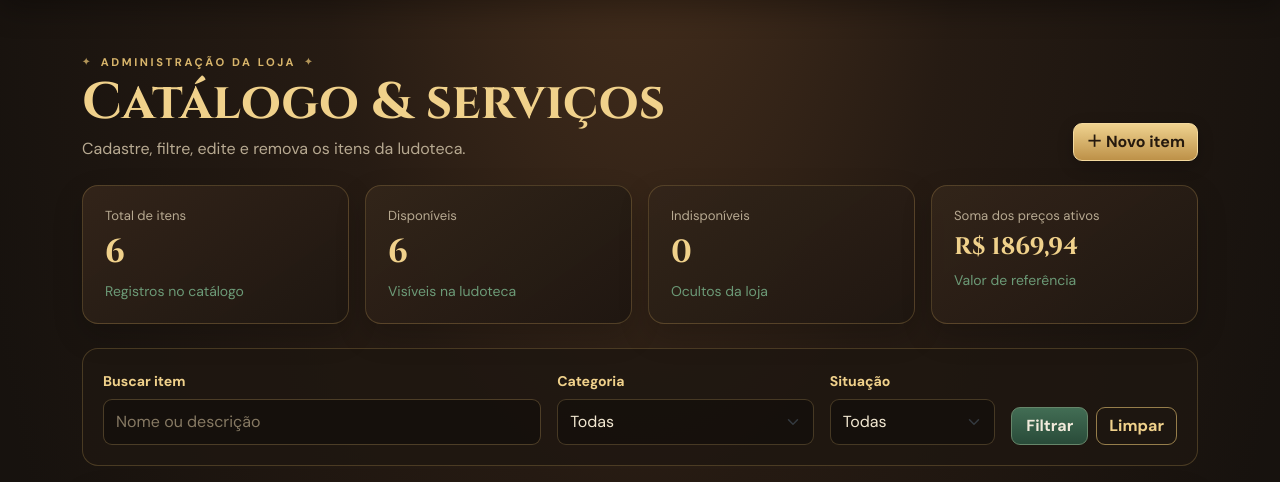
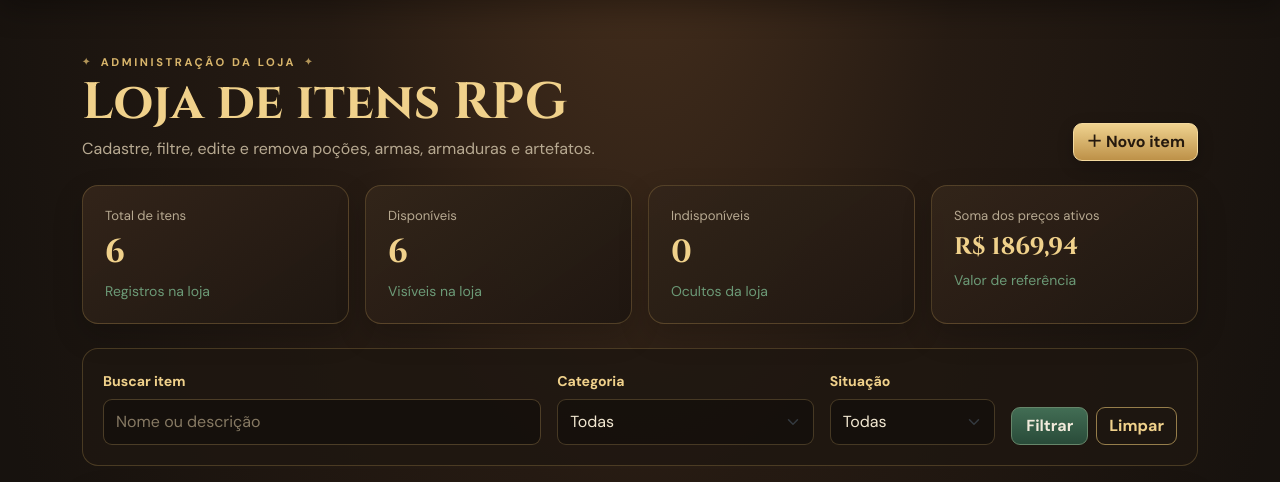
Before and after one commit to math3404/rpg-maker, a Django app: page /gerenciar/servicos/ in a window 1280 px wide. Shown: the part 79-561 px from the top of the page. Run offline with Django 5.2, Linux system fonts and the light colour scheme; the visitor is signed in with stand-in values (Sample User, id 1); data comes from the database, SQL or seed files in the repository.

Commit message:
Personaliza identidade RPG Maker: salão, loja e cadastro

```diff
--- a/taverna/templates/taverna/gerenciar_servicos.html
+++ b/taverna/templates/taverna/gerenciar_servicos.html
@@ -1,10 +1,10 @@
 {% extends 'taverna/base.html' %}
-{% block title %}Gerenciar catálogo | RPG Maker{% endblock %}
+{% block title %}Gerenciar loja | RPG Maker{% endblock %}
 {% block content %}
-<div class="d-flex flex-column flex-md-row justify-content-between align-items-md-end gap-3 mb-4"><div><span class="eyebrow">Administração da loja</span><h1 class="mb-1">Catálogo & serviços</h1><p class="muted mb-0">Cadastre, filtre, edite e remova os itens da ludoteca.</p></div><a class="btn btn-gold" href="{% url 'cadastrar_servico' %}">＋ Novo item</a></div>
+<div class="d-flex flex-column flex-md-row justify-content-between align-items-md-end gap-3 mb-4"><div><span class="eyebrow">Administração da loja</span><h1 class="mb-1">Loja de itens RPG</h1><p class="muted mb-0">Cadastre, filtre, edite e remova poções, armas, armaduras e artefatos.</p></div><a class="btn btn-gold" href="{% url 'cadastrar_servico' %}">＋ Novo item</a></div>
 <div class="row g-3 mb-4">
-    <div class="col-sm-6 col-lg-3"><div class="stat-card"><span>Total de itens</span><strong>{{ total_servicos }}</strong><small>Registros no catálogo</small></div></div>
-    <div class="col-sm-6 col-lg-3"><div class="stat-card"><span>Disponíveis</span><strong>{{ total_ativos }}</strong><small>Visíveis na ludoteca</small></div></div>
+    <div class="col-sm-6 col-lg-3"><div class="stat-card"><span>Total de itens</span><strong>{{ total_servicos }}</strong><small>Registros na loja</small></div></div>
+    <div class="col-sm-6 col-lg-3"><div class="stat-card"><span>Disponíveis</span><strong>{{ total_ativos }}</strong><small>Visíveis na loja</small></div></div>
     <div class="col-sm-6 col-lg-3"><div class="stat-card"><span>Indisponíveis</span><strong>{{ total_inativos }}</strong><small>Ocultos da loja</small></div></div>
     <div class="col-sm-6 col-lg-3"><div class="stat-card"><span>Soma dos preços ativos</span><strong class="fs-4">R$ {{ valor_catalogo|floatformat:2 }}</strong><small>Valor de referência</small></div></div>
 </div>
@@ -20,7 +20,7 @@
 <div class="table-card table-responsive"><table class="table"><thead><tr><th>Item</th><th>Categoria</th><th>Preço</th><th>Estoque</th><th>Status</th><th class="text-end">Ações</th></tr></thead><tbody>
 {% for servico in servicos %}<tr>
     <td><strong>{{ servico.nome }}</strong><div class="muted small">{{ servico.descricao|truncatechars:75 }}</div></td><td>{{ servico.categoria.nome }}</td><td>R$ {{ servico.preco|floatformat:2 }}</td><td>{{ servico.estoque }}</td><td>{% if servico.ativo %}<span class="badge-rpg">Ativo</span>{% else %}<span class="badge text-bg-secondary">Inativo</span>{% endif %}</td>
-    <td class="text-end text-nowrap"><a class="btn btn-outline-gold btn-sm" href="{% url 'editar_servico' servico.id %}">Editar</a> <form class="inline-form" method="post" action="{% url 'excluir_servico' servico.id %}" onsubmit="return confirm('Excluir este item do catálogo?')">{% csrf_token %}<button class="btn btn-danger-soft btn-sm" type="submit">Excluir</button></form></td>
+    <td class="text-end text-nowrap"><a class="btn btn-outline-gold btn-sm" href="{% url 'editar_servico' servico.id %}">Editar</a> <form class="inline-form" method="post" action="{% url 'excluir_servico' servico.id %}" onsubmit="return confirm('Excluir este item da loja?')">{% csrf_token %}<button class="btn btn-danger-soft btn-sm" type="submit">Excluir</button></form></td>
 </tr>{% endfor %}
 </tbody></table></div>
 {% else %}<div class="empty-state"><div class="empty-icon">🧾</div><h3>Nenhum resultado encontrado</h3><p>Altere os filtros ou cadastre um novo item.</p></div>{% endif %}
```
